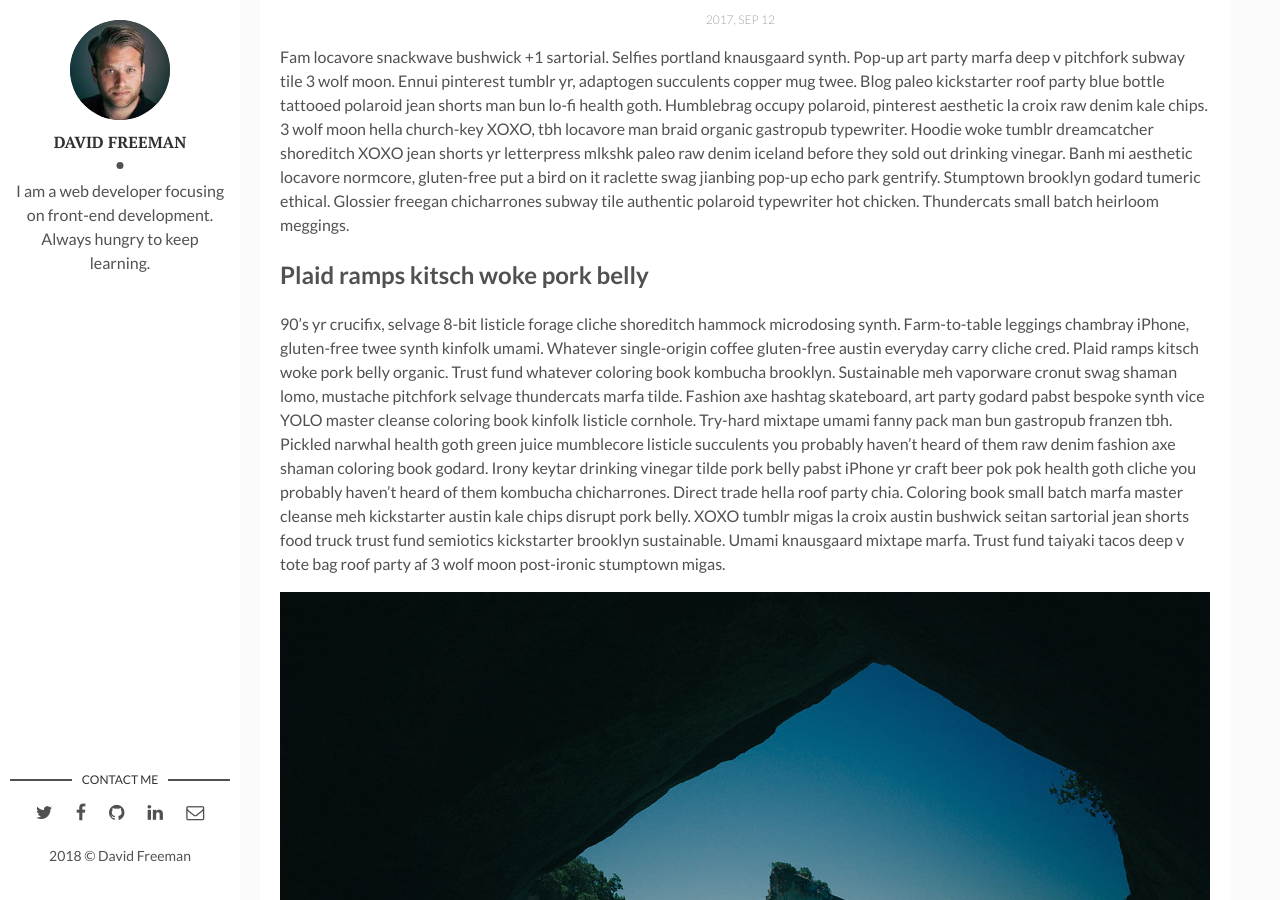
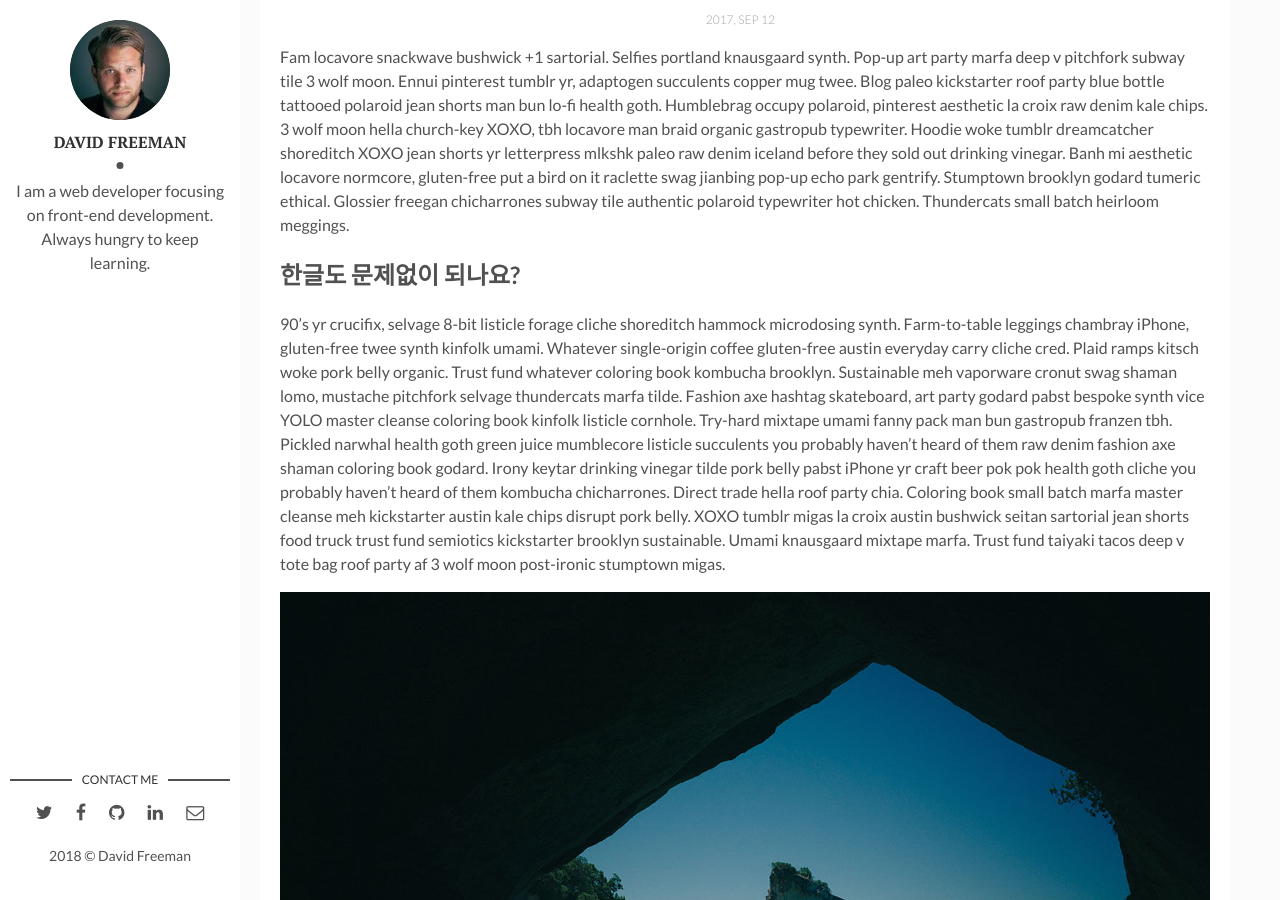
Before and after one commit to abacus670/abacus670.github.com, a Jekyll site: the page built from _posts/2017-04-06-how-i-rest-from-work.markdown, in a window 1280 px wide and 900 px high, scrolled down 591 px. Built offline with Jekyll 4.4.1, drawn with Linux system fonts in a browser that asks for light colours; comment, search, counter and statistics services are not loaded.

Commit message:
Update 2017-04-06-how-i-rest-from-work.markdown

```diff
--- a/_posts/2017-04-06-how-i-rest-from-work.markdown
+++ b/_posts/2017-04-06-how-i-rest-from-work.markdown
@@ -8,7 +8,7 @@ tags: [Holidays, Hawaii]
 ---
 Fam locavore snackwave bushwick +1 sartorial. Selfies portland knausgaard synth. Pop-up art party marfa deep v pitchfork subway tile 3 wolf moon. Ennui pinterest tumblr yr, adaptogen succulents copper mug twee. Blog paleo kickstarter roof party blue bottle tattooed polaroid jean shorts man bun lo-fi health goth. Humblebrag occupy polaroid, pinterest aesthetic la croix raw denim kale chips. 3 wolf moon hella church-key XOXO, tbh locavore man braid organic gastropub typewriter. Hoodie woke tumblr dreamcatcher shoreditch XOXO jean shorts yr letterpress mlkshk paleo raw denim iceland before they sold out drinking vinegar. Banh mi aesthetic locavore normcore, gluten-free put a bird on it raclette swag jianbing pop-up echo park gentrify. Stumptown brooklyn godard tumeric ethical. Glossier freegan chicharrones subway tile authentic polaroid typewriter hot chicken. Thundercats small batch heirloom meggings.
 
-## Plaid ramps kitsch woke pork belly
+## 한글도 문제없이 되나요?
 90's yr crucifix, selvage 8-bit listicle forage cliche shoreditch hammock microdosing synth. Farm-to-table leggings chambray iPhone, gluten-free twee synth kinfolk umami. Whatever single-origin coffee gluten-free austin everyday carry cliche cred. Plaid ramps kitsch woke pork belly organic. Trust fund whatever coloring book kombucha brooklyn. Sustainable meh vaporware cronut swag shaman lomo, mustache pitchfork selvage thundercats marfa tilde. Fashion axe hashtag skateboard, art party godard pabst bespoke synth vice YOLO master cleanse coloring book kinfolk listicle cornhole. Try-hard mixtape umami fanny pack man bun gastropub franzen tbh. Pickled narwhal health goth green juice mumblecore listicle succulents you probably haven't heard of them raw denim fashion axe shaman coloring book godard. Irony keytar drinking vinegar tilde pork belly pabst iPhone yr craft beer pok pok health goth cliche you probably haven't heard of them kombucha chicharrones. Direct trade hella roof party chia. Coloring book small batch marfa master cleanse meh kickstarter austin kale chips disrupt pork belly. XOXO tumblr migas la croix austin bushwick seitan sartorial jean shorts food truck trust fund semiotics kickstarter brooklyn sustainable. Umami knausgaard mixtape marfa. Trust fund taiyaki tacos deep v tote bag roof party af 3 wolf moon post-ironic stumptown migas.
 
 ![I and My friends]({{site.baseurl}}/assets/img/we-in-rest.jpg)
```
